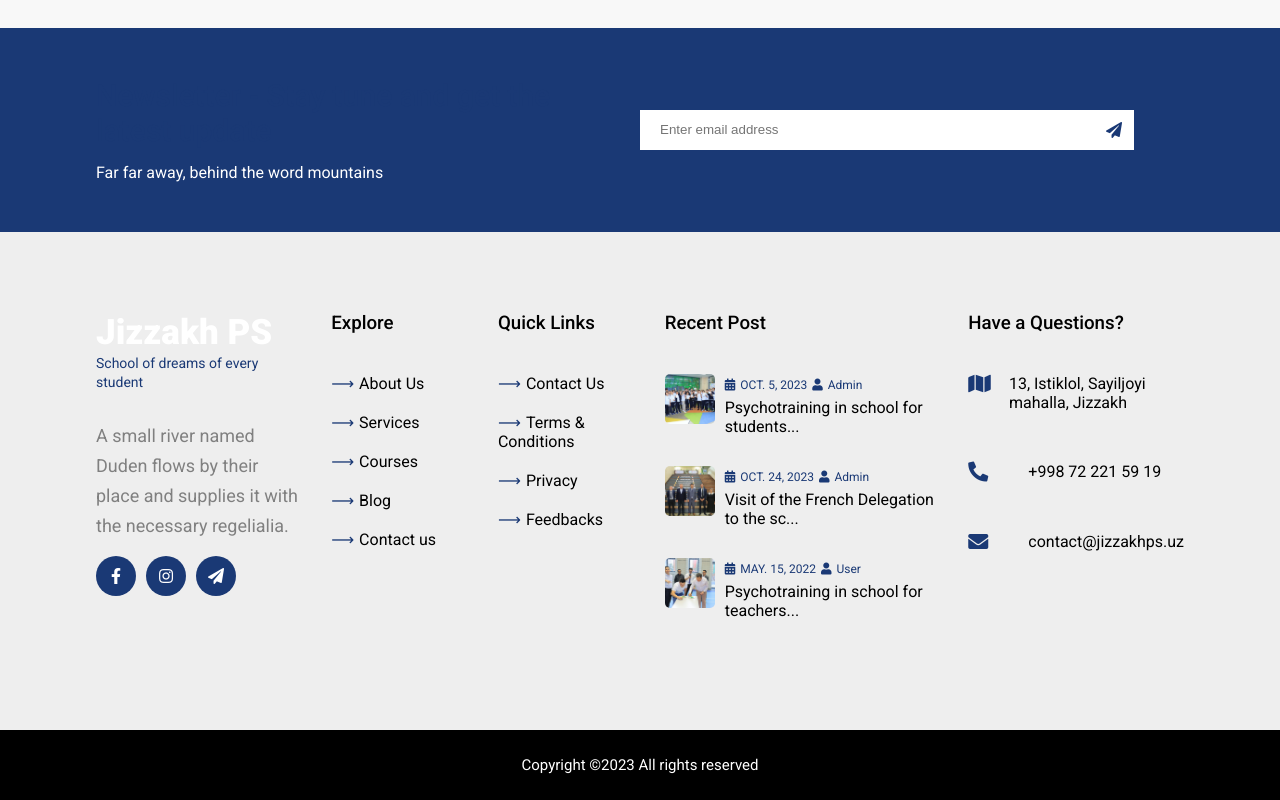
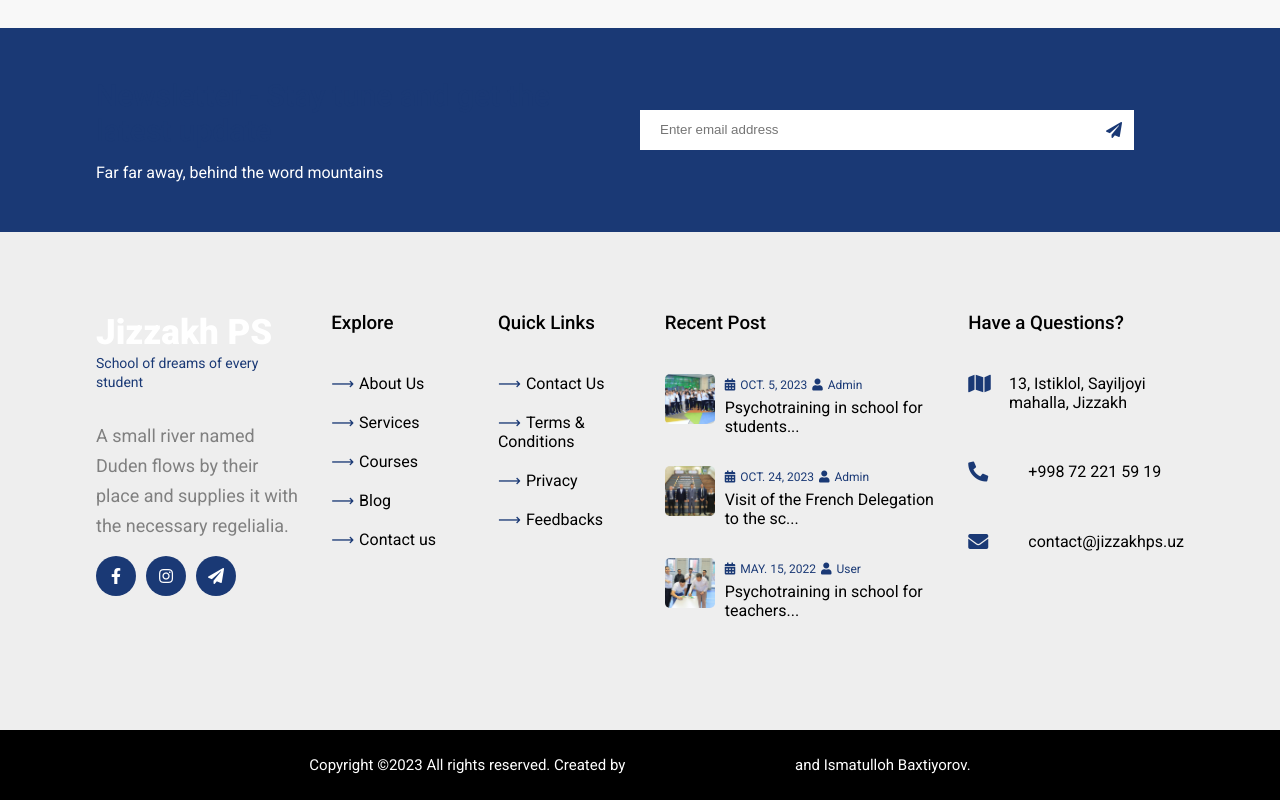
Before and after one commit to behzodk/jizzakhps.v2, a React (Create React App) app: page /alumni in a window 1280 px wide. Shown: the part 1726-2526 px from the top of the page. Built offline with nearby package versions, Linux system fonts and the light colour scheme.

Commit message:
Update Footer.jsx

```diff
--- a/src/components/common/footer/Footer.jsx
+++ b/src/components/common/footer/Footer.jsx
@@ -91,7 +91,7 @@ const Footer = () => {
       </footer>
       <div className='legal'>
         <p>
-          Copyright ©{year} All rights reserved
+          Copyright ©{year} All rights reserved. Created by <a href="https://github.com/behzodk">Behzod Musurmonqulov</a> and Ismatulloh Baxtiyorov.
         </p>
       </div>
     </>
```
